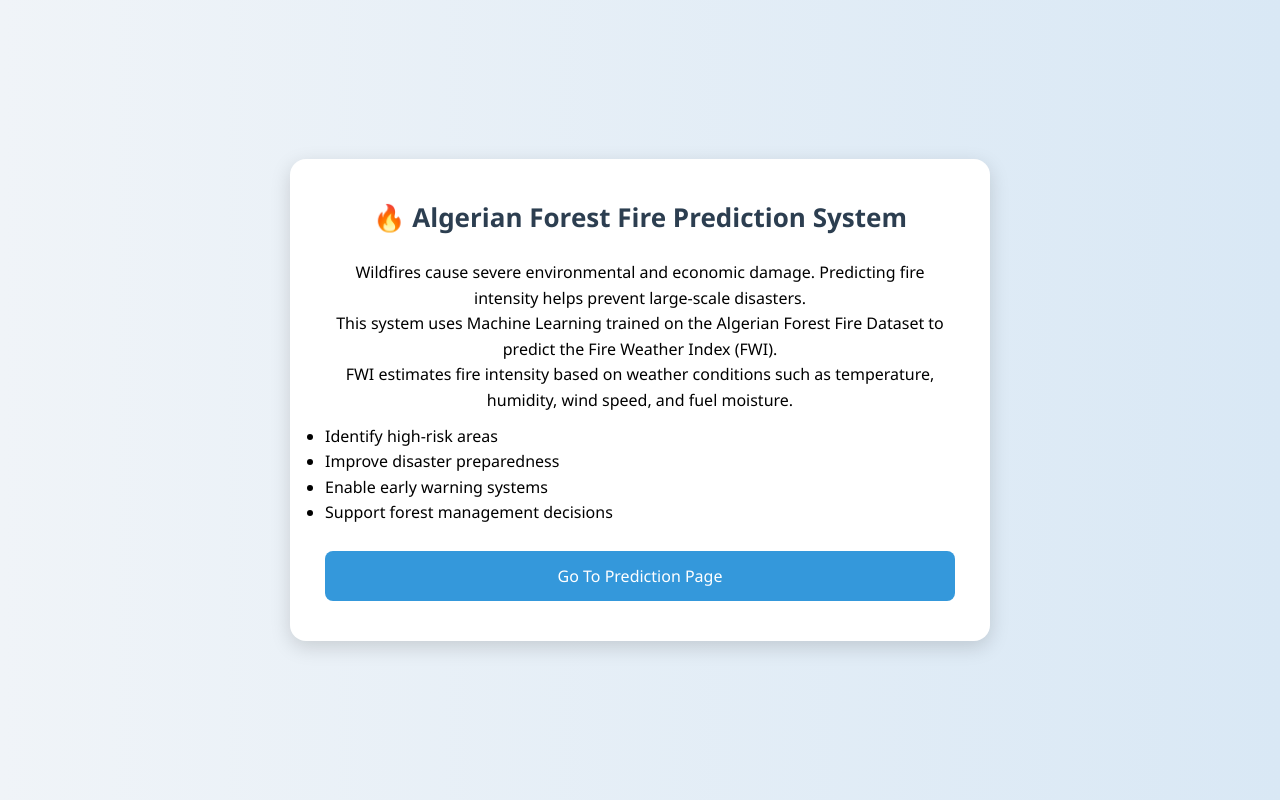
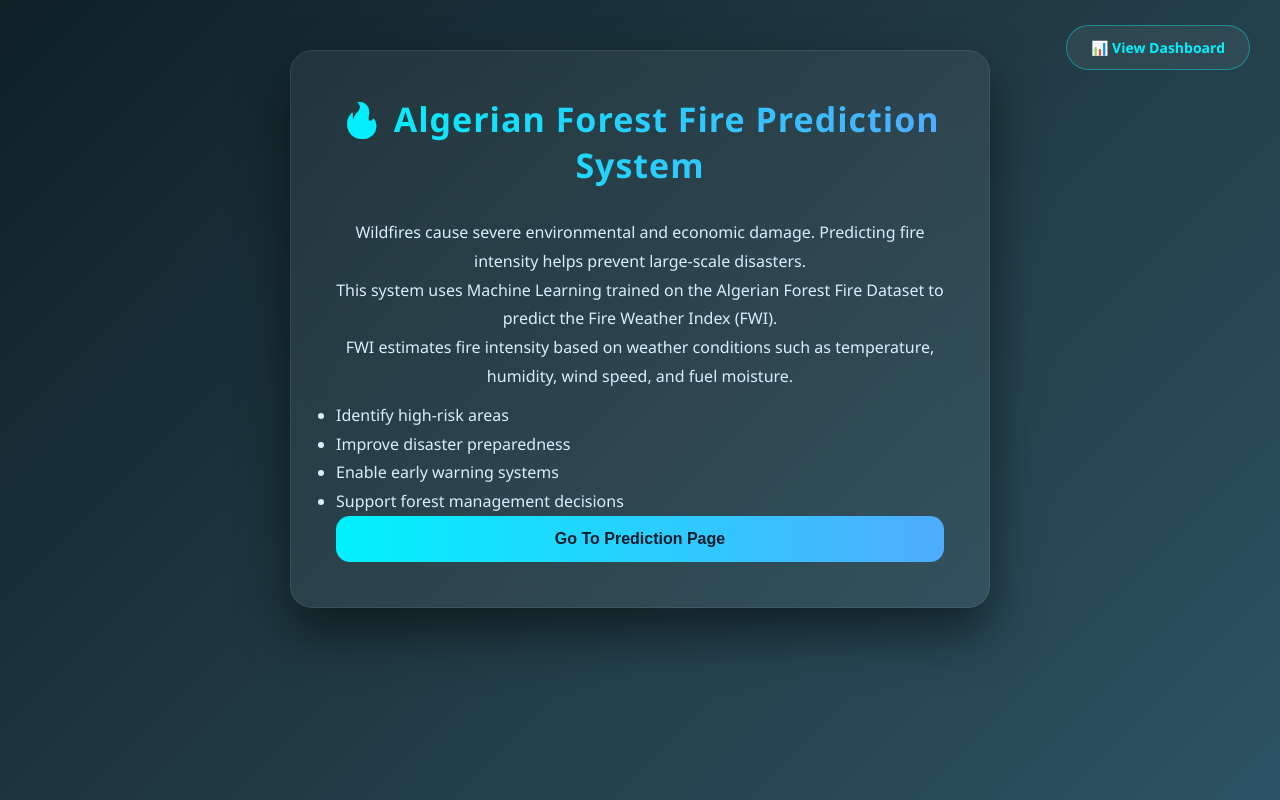
Before and after one commit to Bedant03/Algerian-Forest-fire-Prediction, a Flask app: page / in a window 1280 px wide. Run offline with Flask 3, Linux system fonts and the light colour scheme; parts of the project's set-up code (start-up, migrations or seed data) failed here and were passed over.

Commit message:
changes the user interface added a new feature of view dashboard

```diff
--- a/app.py
+++ b/app.py
@@ -1,9 +1,11 @@
-import matplotlib
-matplotlib.use('Agg')
 import pickle
 import os
 import numpy as np
+import pandas as pd
+import matplotlib
+matplotlib.use('Agg')
 import matplotlib.pyplot as plt
+import seaborn as sns
 from flask import Flask, request, render_template
 
 app = Flask(__name__)
@@ -21,7 +23,6 @@ def home():
 
 @app.route("/predict", methods=["GET", "POST"])
 def predict_datapoint():
-
     if request.method == "POST":
         try:
             Temperature = float(request.form.get('Temperature'))
@@ -52,17 +53,17 @@ def predict_datapoint():
             else:
                 risk_level = "High Risk"
 
-            features = ['Temp', 'RH', 'Ws', 'Rain','FFMC', 'DMC', 'ISI', 'BUI']
-            values = [Temperature, RH, Ws, Rain,FFMC, DMC, ISI, BUI]
+            features = ['Temp', 'RH', 'Ws', 'Rain',
+                        'FFMC', 'DMC', 'ISI', 'BUI']
+            values = [Temperature, RH, Ws, Rain,
+                      FFMC, DMC, ISI, BUI]
 
             plt.figure(figsize=(8, 4))
             plt.bar(features, values)
             plt.xticks(rotation=45)
             plt.title("Input Weather Conditions")
             plt.tight_layout()
-
-            plot_file = os.path.join(static_path, "input_plot.png")
-            plt.savefig(plot_file)
+            plt.savefig(os.path.join(static_path, "input_plot.png"))
             plt.close()
 
             return render_template(
@@ -74,11 +75,46 @@ def predict_datapoint():
 
         except Exception as e:
             print("ERROR:", e)
-            return render_template(
-                "index1.html",
-                results="Error occurred. Check terminal."
-            )
+            return render_template("index1.html", results="Error occurred")
+
     return render_template("index1.html")
+
+@app.route("/dashboard")
+def dashboard():
+
+    df = pd.read_csv("Algerian_forest_fires_cleaned_dataset.csv")
+
+    plt.figure()
+    df['Classes'].value_counts().plot(kind='bar')
+    plt.title("Fire vs Not Fire Distribution")
+    plt.tight_layout()
+    plt.savefig(os.path.join(static_path, "class_distribution.png"))
+    plt.close()
+
+    plt.figure()
+    plt.scatter(df['Temperature'], df['FWI'])
+    plt.xlabel("Temperature")
+    plt.ylabel("FWI")
+    plt.title("Temperature vs FWI")
+    plt.tight_layout()
+    plt.savefig(os.path.join(static_path, "temp_vs_fwi.png"))
+    plt.close()
+
+    numeric_df = df.select_dtypes(include=['number'])
+    plt.figure(figsize=(10,8))
+    sns.heatmap(numeric_df.corr(), annot=True, cmap='coolwarm')
+    plt.title("Correlation Heatmap")
+    plt.tight_layout()
+    plt.savefig(os.path.join(static_path, "heatmap.png"))
+    plt.close()
+    plt.figure()
+    df['FWI'].plot(kind='hist', bins=20)
+    plt.title("FWI Distribution")
+    plt.tight_layout()
+    plt.savefig(os.path.join(static_path, "fwi_hist.png"))
+    plt.close()
+
+    return render_template("dashboard.html")
 
 if __name__ == "__main__":
     app.run(host="0.0.0.0", debug=True)
--- a/static/index1.css
+++ b/static/index1.css
@@ -1,80 +1,196 @@
+/* ===== Reset ===== */
 * {
     margin: 0;
     padding: 0;
     box-sizing: border-box;
-    font-family: "Segoe UI", Tahoma, Geneva, Verdana, sans-serif;
 }
 
 body {
-    background: linear-gradient(to right, #f0f4f8, #d9e8f5);
+    font-family: 'Segoe UI', sans-serif;
     min-height: 100vh;
+    background: linear-gradient(135deg, #0f2027, #203a43, #2c5364);
     display: flex;
     justify-content: center;
-    align-items: center;
+    align-items: flex-start;
+    padding: 50px 20px;
 }
 
+/* ===== Glass Card ===== */
 .Login {
-    background: #ffffff;
-    padding: 40px 35px;
-    border-radius: 16px;
-    box-shadow: 0 6px 20px rgba(0, 0, 0, 0.15);
-    max-width: 420px;
-    width: 100%;
-    overflow-y: auto;
+    background: rgba(255, 255, 255, 0.06);
+    backdrop-filter: blur(18px);
+    -webkit-backdrop-filter: blur(18px);
+    border-radius: 22px;
+    padding: 45px;
+    width: 95%;
+    max-width: 1000px;
+    box-shadow: 0 25px 50px rgba(0, 0, 0, 0.5);
+    color: #eaf6ff;
+    animation: fadeIn 0.7s ease;
+    border: 1px solid rgba(255, 255, 255, 0.08);
+}
+
+/* ===== Home Container ===== */
+.home-container {
+    text-align: center;
+    max-width: 700px;
+}
+
+.home-content {
+    margin-top: 20px;
+    font-size: 16px;
+    line-height: 1.8;
+    color: #dbeeff;
 }
 
 .Login h1 {
-    margin-bottom: 25px;
-    font-size: 26px;
-    color: #2c3e50;
     text-align: center;
+    font-size: 34px;
+    margin-bottom: 30px;
+    letter-spacing: 1px;
+    background: linear-gradient(90deg, #00f2fe, #4facfe);
+    background-clip: text;
+    -webkit-background-clip: text;
+    color: transparent;
+    -webkit-text-fill-color: transparent;
+}
+
+
+.Login h2 {
+    text-align: center;
+    margin-top: 25px;
+    font-size: 22px;
+    font-weight: 600;
+}
+
+.Login h3 {
+    text-align: center;
+    margin-top: 12px;
+    font-weight: 500;
 }
 
 .Login input {
     width: 100%;
-    padding: 12px 14px;
+    padding: 14px;
     margin-bottom: 18px;
-    border: 1px solid #ccc;
-    border-radius: 8px;
+    border-radius: 14px;
+    border: 1px solid rgba(255, 255, 255, 0.15);
     font-size: 15px;
-    transition: border 0.3s ease;
+    background: rgba(255, 255, 255, 0.08);
+    color: #fff;
+    transition: all 0.3s ease;
+}
+
+.Login input::placeholder {
+    color: #bcdffb;
 }
 
 .Login input:focus {
-    border-color: #3498db;
     outline: none;
+    border-color: #00f2fe;
+    box-shadow: 0 0 10px rgba(0, 242, 254, 0.6);
 }
 
-.Login button {
+.Login button,
+.primary-btn {
     width: 100%;
     padding: 14px;
-    background-color: #3498db;
-    color: #fff;
+    border-radius: 14px;
+    border: none;
     font-size: 16px;
-    border: none;
-    border-radius: 8px;
+    font-weight: 600;
+    background: linear-gradient(90deg, #00f2fe, #4facfe);
+    color: #001c2b;
     cursor: pointer;
-    transition: background-color 0.3s ease;
+    transition: all 0.3s ease;
 }
 
-.Login button:hover {
-    background-color: #2980b9;
+.Login button:hover,
+.primary-btn:hover {
+    transform: translateY(-4px);
+    box-shadow: 0 12px 30px rgba(0, 242, 254, 0.5);
 }
 
-.Login h2 {
+.low {
+    color: #00ffae;
+}
+
+.moderate {
+    color: #ffd166;
+}
+
+.high {
+    color: #ff4d6d;
+}
+
+.Login img {
+    display: block;
+    margin: 30px auto;
+    max-width: 100%;
+    border-radius: 18px;
+    box-shadow: 0 15px 35px rgba(0, 0, 0, 0.6);
+}
+
+.dashboard-btn {
+    position: fixed;
+    top: 25px;
+    right: 30px;
+    padding: 12px 24px;
+    border-radius: 40px;
+    text-decoration: none;
+    font-weight: 600;
+    font-size: 14px;
+    color: #00f2fe;
+    background: rgba(255, 255, 255, 0.06);
+    border: 1px solid rgba(0, 242, 254, 0.4);
+    backdrop-filter: blur(8px);
+    transition: all 0.3s ease;
+}
+
+.dashboard-btn:hover {
+    background: #00f2fe;
+    color: #001c2b;
+    transform: translateY(-3px);
+    box-shadow: 0 10px 25px rgba(0, 242, 254, 0.6);
+}
+
+.Login a {
+    display: inline-block;
     margin-top: 25px;
-    font-size: 18px;
-    color: #2c3e50;
-    text-align: center;
+    text-decoration: none;
+    color: #00f2fe;
     font-weight: 500;
 }
 
-.Login h3 {
-    text-align: center;
-    margin-top: 10px;
+.Login a:hover {
+    text-decoration: underline;
 }
 
-.Login img {
-    margin-top: 20px;
-    border-radius: 10px;
+@keyframes fadeIn {
+    from {
+        opacity: 0;
+        transform: translateY(25px);
+    }
+
+    to {
+        opacity: 1;
+        transform: translateY(0);
+    }
 }
+
+@media (max-width: 768px) {
+    .Login {
+        padding: 25px;
+    }
+
+    .Login h1 {
+        font-size: 26px;
+    }
+
+    .dashboard-btn {
+        top: 15px;
+        right: 15px;
+        font-size: 12px;
+        padding: 10px 16px;
+    }
+}
--- a/templates/home.html
+++ b/templates/home.html
@@ -4,25 +4,26 @@
 <head>
     <meta charset="UTF-8">
     <title>Algerian Forest Fire Prediction</title>
+    <meta name="viewport" content="width=device-width, initial-scale=1.0">
     <link rel="stylesheet" href="{{ url_for('static', filename='index1.css') }}">
 </head>
 
 <body>
-
-    <div class="Login" style="max-width:700px; text-align:center;">
+    <a href="/dashboard" class="dashboard-btn">
+        📊 View Dashboard
+    </a>
+    <div class="Login home-container">
 
         <h1>🔥 Algerian Forest Fire Prediction System</h1>
 
-        <div id="dynamicContent" style="margin-top:20px; font-size:16px; line-height:1.6;"></div>
+        <div id="dynamicContent" class="home-content"></div>
 
-        <button onclick="goToPrediction()" style="margin-top:25px;">
+        <button class="primary-btn" onclick="goToPrediction()">
             Go To Prediction Page
         </button>
 
     </div>
-
     <script src="{{ url_for('static', filename='script.js') }}"></script>
-
 </body>
 
 </html>
```
Also changed, not shown: templates/dashboard.html (added, +32 -0 lines), Algerian_forest_fires_cleaned_dataset.csv (renamed from notebooks/Algerian_forest_fires_cleaned_dataset.csv), static/class_distribution.png (added), static/fwi_hist.png (added), static/heatmap.png (added), static/input_plot.png, static/temp_vs_fwi.png (added).
